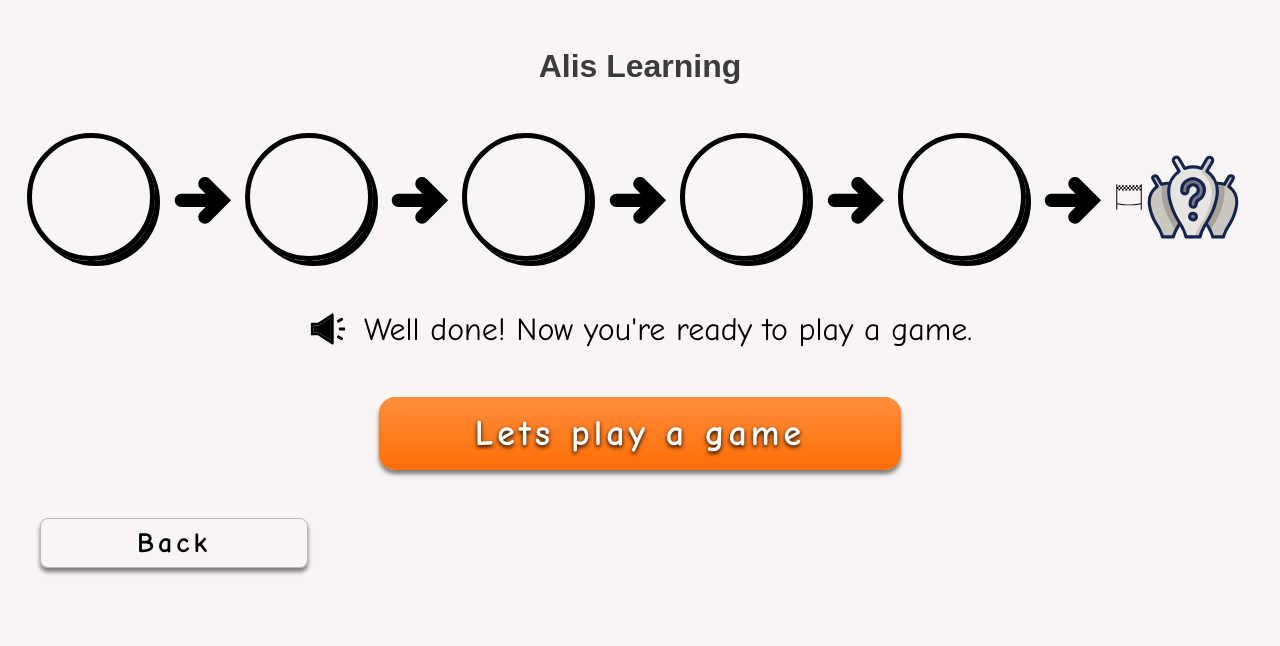
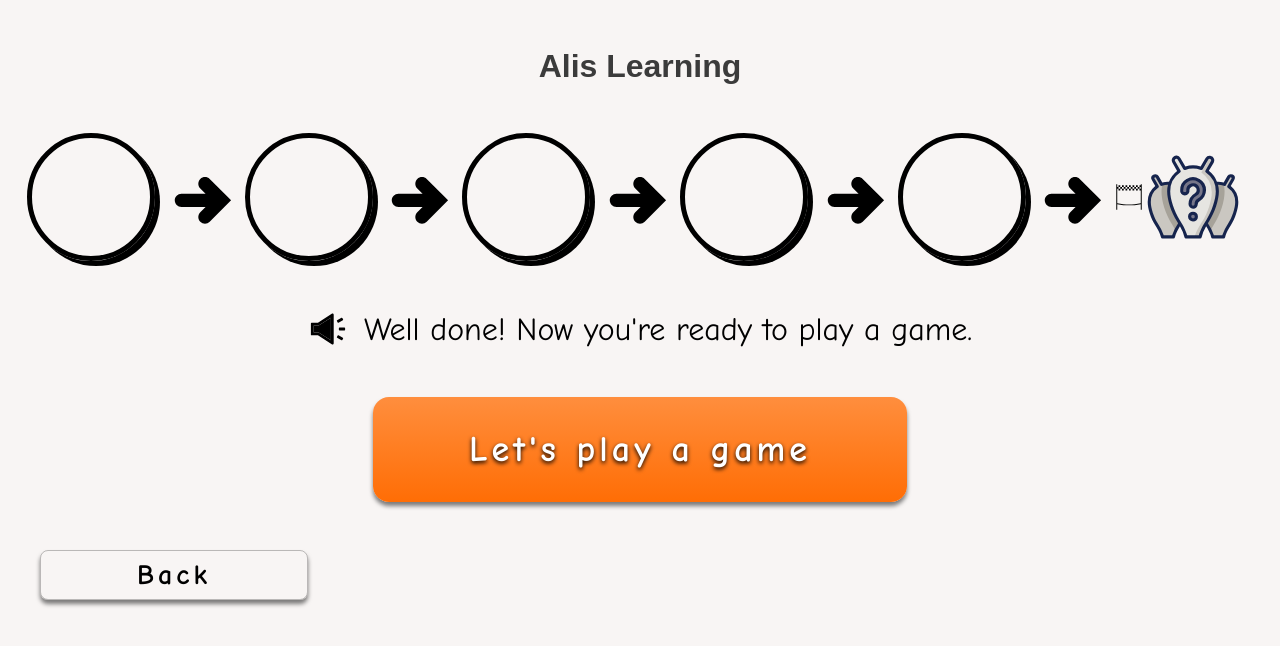
Before and after one commit to fac24/alis-learning, a Next.js app: page /learner-onboarding/onboarding-done in a window 1280 px wide. Shown: the top 646 px of the page. Built offline with nearby package versions, Linux system fonts and the light colour scheme.

Commit message:
Fix learner onboarding done CTA button

```diff
--- a/components/LearnerOnboardingLayout.js
+++ b/components/LearnerOnboardingLayout.js
@@ -1,6 +1,7 @@
 import Tts from "./Tts";
 import Link from "next/link";
 import LearnerOnboardingProgressBar from "../components/LearnerOnboardingProgressBar";
+import LearnerBigCTAButton from "../components/Styled-Components/LearnerBigCTAButton";
 import LearnerNextButton from "./Styled-Components/LearnerNextButton";
 import LearnerBackButton from "./Styled-Components/LearnerBackButton";
 import { useEffect } from "react";
@@ -28,9 +29,11 @@ export default function LearnerOnboardingLayout({
         href={completed ? "/child-landing" : `/learner-onboarding/${nextStep}`}
         passHref
       >
-        <LearnerNextButton>
-          {completed ? "Lets play a game" : "Next"}
-        </LearnerNextButton>
+        {completed ? (
+          <LearnerBigCTAButton>Let's play a game</LearnerBigCTAButton>
+        ) : (
+          <LearnerNextButton>Next</LearnerNextButton>
+        )}
       </Link>
       <Link
         href={!previousStep ? "/" : `/learner-onboarding/${previousStep}`}
```
